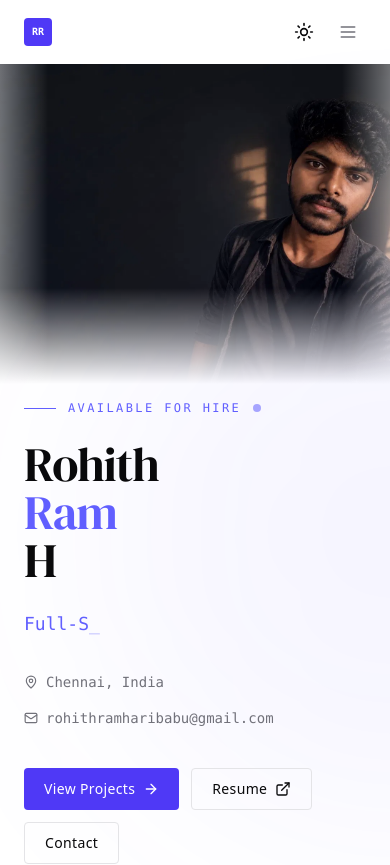
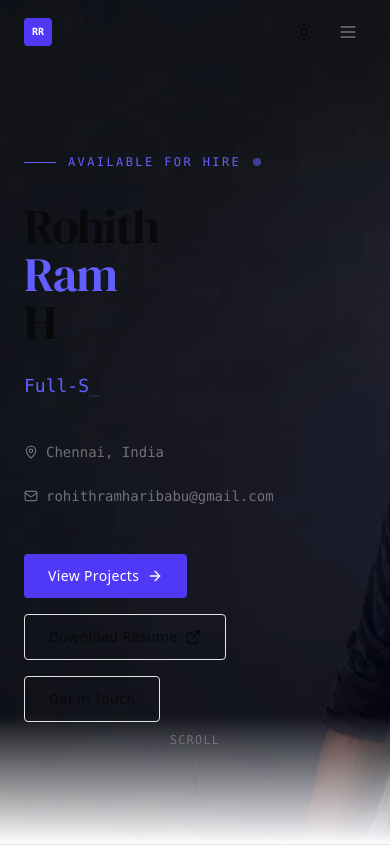
Before and after one commit to rohithram08/rohith-ram-portfolio, a React (Vite) app: page / in a window 390 px wide. Shown: the top 865 px of the page. Built offline with nearby package versions, Linux system fonts and the light colour scheme; the HTML template or start-up script is replaced by a standard one.

Commit message:
updated my portfolio

```diff
--- a/src/pages/Home.tsx
+++ b/src/pages/Home.tsx
@@ -25,6 +25,7 @@ function TerminalRole() {
   useEffect(() => {
     let timeout: ReturnType<typeof setTimeout>;
     const current = roles[index];
+
     if (typing) {
       if (displayed.length < current.length) {
         timeout = setTimeout(() => setDisplayed(current.slice(0, displayed.length + 1)), 60);
@@ -51,9 +52,18 @@ function TerminalRole() {
 }
 
 const skillGroups = [
-  { label: 'Languages', items: developerInfo.skills.languages },
-  { label: 'Frameworks & Tools', items: developerInfo.skills.toolsFrameworks },
-  { label: 'Databases', items: developerInfo.skills.databases },
+  {
+    label: 'Languages',
+    items: developerInfo.skills.languages,
+  },
+  {
+    label: 'Frameworks & Tools',
+    items: developerInfo.skills.toolsFrameworks,
+  },
+  {
+    label: 'Databases',
+    items: developerInfo.skills.databases,
+  },
 ];
 
 export default function Home() {
@@ -62,35 +72,14 @@ export default function Home() {
   return (
     <>
       <SEOHead />
+
       <div className="min-h-screen bg-background text-foreground">
 
         {/* ── Hero ── */}
-        <section className="relative min-h-screen flex flex-col lg:flex-row overflow-hidden pt-16 lg:pt-0">
-
-          {/* Mobile: portrait image — tall enough to show face clearly */}
+        <section className="relative min-h-screen flex items-center overflow-hidden">
+          {/* Portrait — full bleed right panel */}
           <motion.div
-            className="relative w-full lg:hidden overflow-hidden"
-            style={{ height: '70vw', minHeight: '320px', maxHeight: '480px' }}
-            initial={{ opacity: 0 }}
-            animate={{ opacity: 1 }}
-            transition={{ duration: 1 }}
-          >
-            <img
-              src={profileImg}
-              alt={developerInfo.name}
-              className="w-full h-full object-cover"
-              style={{ objectPosition: '50% 10%' }}
-            />
-            {/* Bottom fade into content */}
-            <div className="absolute inset-x-0 bottom-0 h-24 bg-gradient-to-t from-background to-transparent" />
-            {/* Subtle side vignettes */}
-            <div className="absolute inset-y-0 left-0 w-12 bg-gradient-to-r from-background/40 to-transparent" />
-            <div className="absolute inset-y-0 right-0 w-12 bg-gradient-to-l from-background/40 to-transparent" />
-          </motion.div>
-
-          {/* Desktop: full-bleed right panel */}
-          <motion.div
-            className="absolute inset-y-0 right-0 w-[55%] hidden lg:block"
+            className="absolute inset-y-0 right-0 w-full lg:w-[80%]"
             initial={{ opacity: 0, scale: 1.05 }}
             animate={{ opacity: 1, scale: 1 }}
             transition={{ duration: 1 }}
@@ -98,24 +87,25 @@ export default function Home() {
             <img
               src={profileImg}
               alt={developerInfo.name}
-              className="w-full h-full object-cover"
-              style={{ objectPosition: '35% 15%' }}
+              className="w-full h-full object-cover object-[35%_20%]"
             />
-            <div className="absolute inset-y-0 left-0 w-[55%] bg-gradient-to-r from-background to-transparent" />
+            {/* Dark mode: deep fade. Light mode: lighter fade from background */}
+            <div className="absolute inset-y-0 left-0 w-[60%] bg-gradient-to-r from-background to-transparent hidden lg:block" />
+            {/* Bottom fade to blend into next section */}
             <div className="absolute inset-x-0 bottom-0 h-32 bg-gradient-to-t from-background to-transparent" />
           </motion.div>
 
-          {/* Ambient glow */}
+          {/* Ambient glow — subtle in light mode, more visible in dark */}
           <div className="pointer-events-none absolute inset-0 z-0">
             <div className="absolute top-1/4 left-1/4 w-[600px] h-[600px] rounded-full bg-indigo-600/5 dark:bg-indigo-600/10 blur-[120px]" />
           </div>
 
           {/* Text content */}
-          <div className="relative z-10 w-full lg:w-[50%] px-6 lg:px-16 pt-4 lg:pt-0 pb-16 flex flex-col justify-center lg:min-h-screen">
-
+          <div className="relative z-10 w-full px-6 lg:px-16 pt-24 pb-16">
+            <div className="max-w-6xl mx-auto lg:max-w-none lg:pr-[55%]">
               {/* Eyebrow */}
               <motion.div
-              className="flex items-center gap-3 mb-6 lg:mb-8"
+                className="flex items-center gap-3 mb-8"
                 initial={{ opacity: 0, x: -20 }}
                 animate={{ opacity: 1, x: 0 }}
                 transition={{ duration: 0.6 }}
@@ -129,7 +119,7 @@ export default function Home() {
 
               {/* Name */}
               <motion.h1
-              className="text-5xl sm:text-6xl md:text-7xl lg:text-8xl xl:text-9xl font-light tracking-tight leading-none mb-6"
+                className="text-5xl sm:text-7xl md:text-8xl lg:text-9xl font-light tracking-tight leading-none mb-6"
                 style={{ fontFamily: "'DM Serif Display', Georgia, serif" }}
                 initial={{ opacity: 0, y: 30 }}
                 animate={{ opacity: 1, y: 0 }}
@@ -144,7 +134,7 @@ export default function Home() {
 
               {/* Terminal role */}
               <motion.div
-              className="mb-8 h-8 flex items-center"
+                className="mb-10 h-8 flex items-center"
                 initial={{ opacity: 0 }}
                 animate={{ opacity: 1 }}
                 transition={{ delay: 0.5 }}
@@ -154,17 +144,17 @@ export default function Home() {
 
               {/* Location + email */}
               <motion.div
-              className="flex flex-wrap gap-4 text-sm text-muted-foreground mb-10 font-mono"
+                className="flex flex-wrap gap-6 text-sm text-muted-foreground mb-12 font-mono"
                 initial={{ opacity: 0, y: 10 }}
                 animate={{ opacity: 1, y: 0 }}
                 transition={{ delay: 0.7 }}
               >
                 <span className="flex items-center gap-2">
-                <MapPin className="size-3.5 shrink-0" /> {developerInfo.location}
+                  <MapPin className="size-3.5" /> {developerInfo.location}
                 </span>
                 <span className="flex items-center gap-2">
-                <Mail className="size-3.5 shrink-0" />
-                <a href={`mailto:${developerInfo.email}`} className="hover:text-indigo-500 dark:hover:text-indigo-400 transition-colors truncate">
+                  <Mail className="size-3.5" />
+                  <a href={`mailto:${developerInfo.email}`} className="hover:text-indigo-500 dark:hover:text-indigo-400 transition-colors">
                     {developerInfo.email}
                   </a>
                 </span>
@@ -172,14 +162,14 @@ export default function Home() {
 
               {/* CTAs */}
               <motion.div
-              className="flex flex-wrap gap-3"
+                className="flex flex-wrap gap-4"
                 initial={{ opacity: 0, y: 10 }}
                 animate={{ opacity: 1, y: 0 }}
                 transition={{ delay: 0.9 }}
               >
                 <Link
                   to="/portfolio"
-                className="group inline-flex items-center gap-2 px-5 py-2.5 bg-indigo-600 hover:bg-indigo-500 text-white text-sm font-medium tracking-wide rounded-sm transition-all duration-200"
+                  className="group inline-flex items-center gap-2 px-6 py-3 bg-indigo-600 hover:bg-indigo-500 text-white text-sm font-medium tracking-wide rounded-sm transition-all duration-200"
                 >
                   View Projects
                   <ArrowRight className="size-4 transition-transform group-hover:translate-x-1" />
@@ -187,19 +177,35 @@ export default function Home() {
                 <a
                   href="/Rohith_Ram_H_Resume.pdf"
                   download
-                className="inline-flex items-center gap-2 px-5 py-2.5 border border-border hover:border-indigo-500/50 hover:bg-accent text-sm font-medium tracking-wide rounded-sm transition-all duration-200"
+                  className="inline-flex items-center gap-2 px-6 py-3 border border-border hover:border-indigo-500/50 hover:bg-accent text-sm font-medium tracking-wide rounded-sm transition-all duration-200"
                 >
-                Resume
+                  Download Resume
                   <ExternalLink className="size-4" />
                 </a>
                 <Link
                   to="/contact"
-                className="inline-flex items-center gap-2 px-5 py-2.5 border border-border hover:border-indigo-500/50 hover:bg-accent text-sm font-medium tracking-wide rounded-sm transition-all duration-200"
+                  className="inline-flex items-center gap-2 px-6 py-3 border border-border hover:border-indigo-500/50 hover:bg-accent text-sm font-medium tracking-wide rounded-sm transition-all duration-200"
                 >
-                Contact
+                  Get in Touch
                 </Link>
               </motion.div>
             </div>
+          </div>
+
+          {/* Scroll hint */}
+          <motion.div
+            className="absolute bottom-10 left-1/2 -translate-x-1/2 flex flex-col items-center gap-2 text-muted-foreground z-10"
+            initial={{ opacity: 0 }}
+            animate={{ opacity: 1 }}
+            transition={{ delay: 1.4 }}
+          >
+            <span className="text-xs font-mono tracking-widest uppercase">Scroll</span>
+            <motion.div
+              className="w-px h-12 bg-gradient-to-b from-muted-foreground to-transparent"
+              animate={{ scaleY: [1, 0.5, 1] }}
+              transition={{ repeat: Infinity, duration: 1.8, ease: 'easeInOut' }}
+            />
+          </motion.div>
         </section>
 
         {/* ── About strip ── */}
@@ -233,6 +239,7 @@ export default function Home() {
                 Experience
               </p>
             </ScrollReveal>
+
             <div className="space-y-0">
               {developerInfo.experience.map((exp, i) => (
                 <ScrollReveal key={i} delay={i * 0.1}>
@@ -272,6 +279,7 @@ export default function Home() {
                 Skills & Technologies
               </p>
             </ScrollReveal>
+
             <div className="grid md:grid-cols-3 gap-6">
               {skillGroups.map((group, i) => (
                 <ScrollReveal key={group.label} delay={i * 0.1}>
@@ -309,6 +317,7 @@ export default function Home() {
                 </Link>
               </div>
             </ScrollReveal>
+
             <div className="grid grid-cols-1 md:grid-cols-2 gap-4">
               {featuredProjects.map((project, index) => (
                 <ProjectCard
```
Lines whose indentation alone changed are shown as unchanged.
